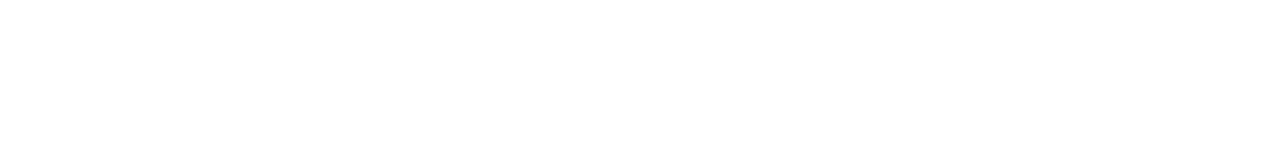
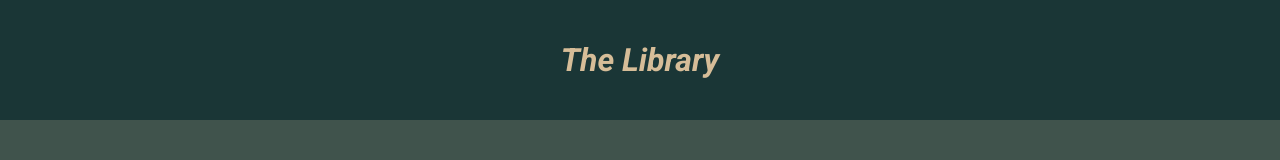
Before and after one commit to aiuyap/odin-library, a plain HTML site: page index.html in a window 1280 px wide. Drawn offline with Linux system fonts and the light colour scheme.

Commit message:
Added css file and created rough layout

```diff
--- a/index.html
+++ b/index.html
@@ -4,9 +4,13 @@
     <meta charset="UTF-8">
     <meta name="viewport" content="width=device-width, initial-scale=1.0">
     <script src="./script.js"></script>
+    <link rel="stylesheet" href="./styles.css">
     <title>Library</title>
 </head>
 <body>
-
+    <div id="header">
+        <h1>The Library</h1>
+    </div>
+    <div id="container"></div>
 </body>
 </html>
--- a/script.js
+++ b/script.js
@@ -0,0 +1,9 @@
+const myLibrary = [];
+
+function Book() {
+  // the constructor...
+}
+
+function addBookToLibrary() {
+  // do stuff here
+}
--- /dev/null
+++ b/styles.css
@@ -0,0 +1,32 @@
+@import url('https://fonts.googleapis.com/css2?family=Roboto:ital,wght@0,100;0,300;0,400;0,500;0,700;0,900;1,100;1,300;1,400;1,500;1,700;1,900&display=swap');
+:root {
+    --main-color: #40534C;
+    --secondary-color: #1A3636;
+    --font-color: #D6BD98;
+}
+
+* {
+    margin: 0;
+    padding: 0;
+    box-sizing: border-box;
+    font-family: "Roboto", sans-serif;
+    color: var(--font-color);
+}
+
+#header {
+    height: 15vh;
+    background-color: var(--secondary-color);
+    display: flex;
+    justify-content: center;
+    align-items: center;
+    box-shadow: 5px 5px 10px gainsboro;
+}
+
+h1 {
+    font-style: oblique;
+}
+
+#container {
+    background-color: var(--main-color);
+    height: 85vh;
+}
```
